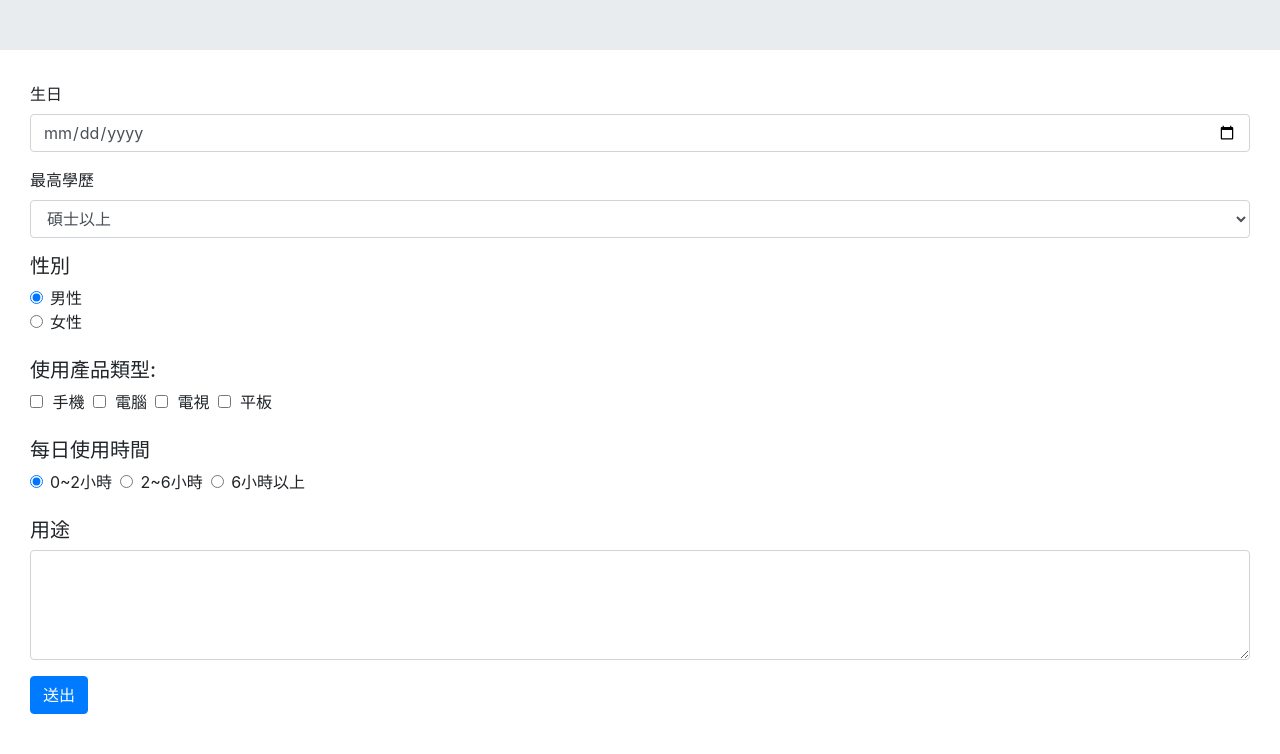
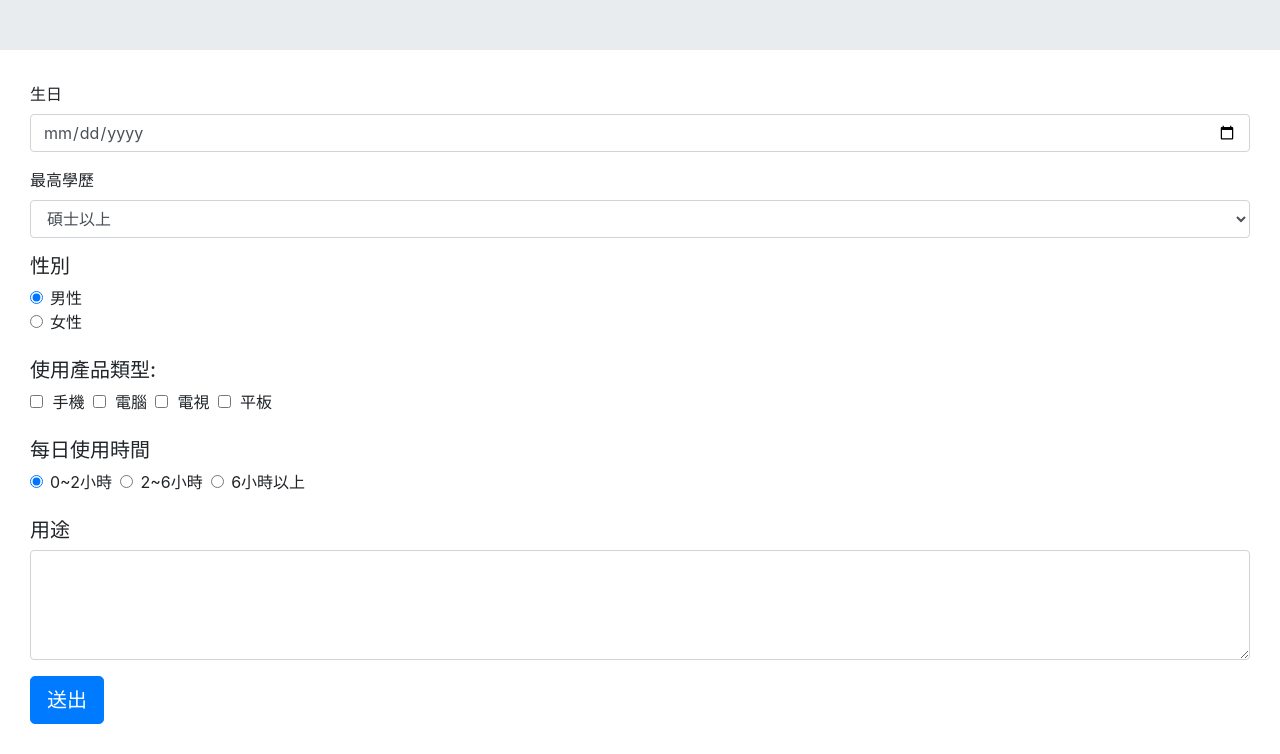
Before and after one commit to tim880706/20210317, a plain HTML site: page index.html in a window 1280 px wide. Shown: the part 172-926 px from the top of the page. Drawn offline with nearby package versions, Linux system fonts and the light colour scheme.

Commit message:
Update index.html

```diff
--- a/index.html
+++ b/index.html
@@ -97,8 +97,8 @@
 
 
 
-
-            <button type="submit" class="btn btn-primary">送出</button>
+            <a class="btn btn-primary btn-lg" href="check.html" role="button">送出</a>
+            <!--<button type="submit" class="btn btn-primary">送出</button>-->
         </form>
     </div>
     <!-- Optional JavaScript -->
```
